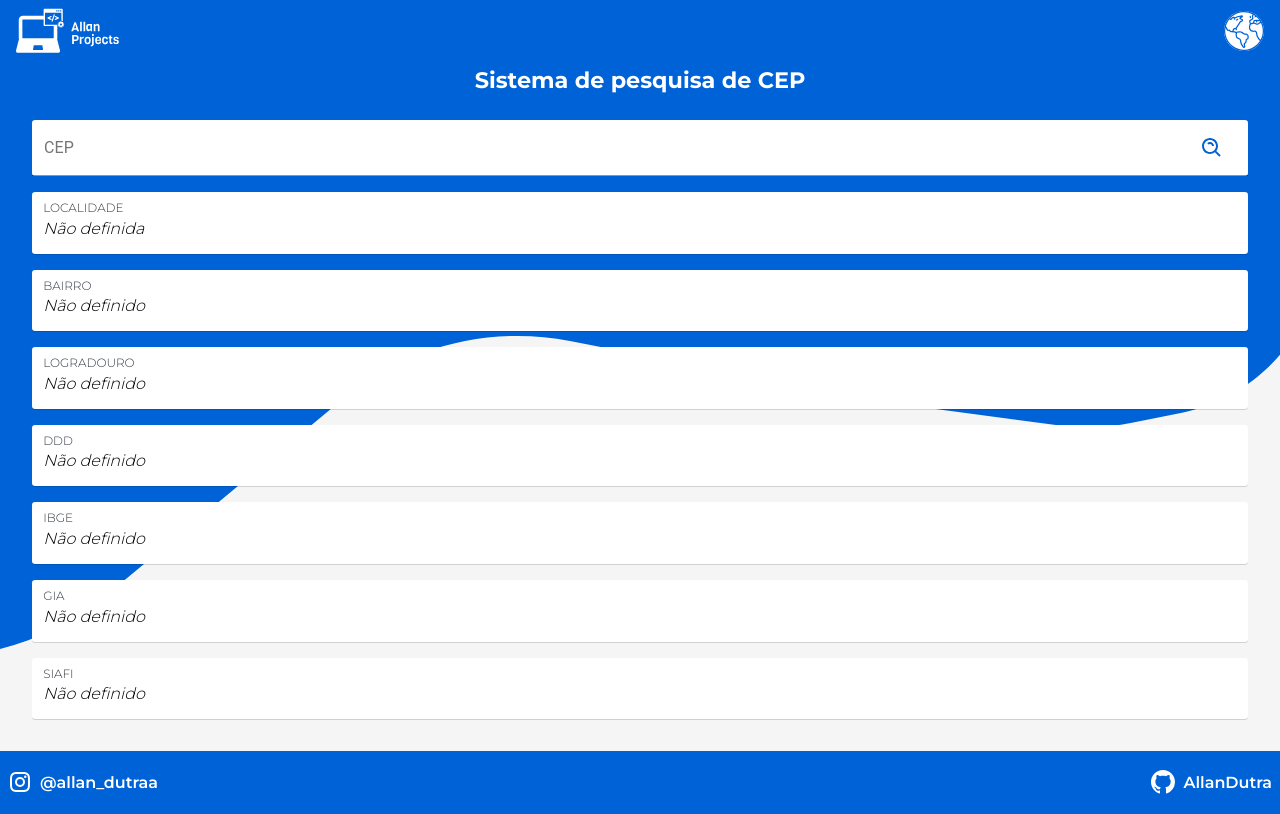
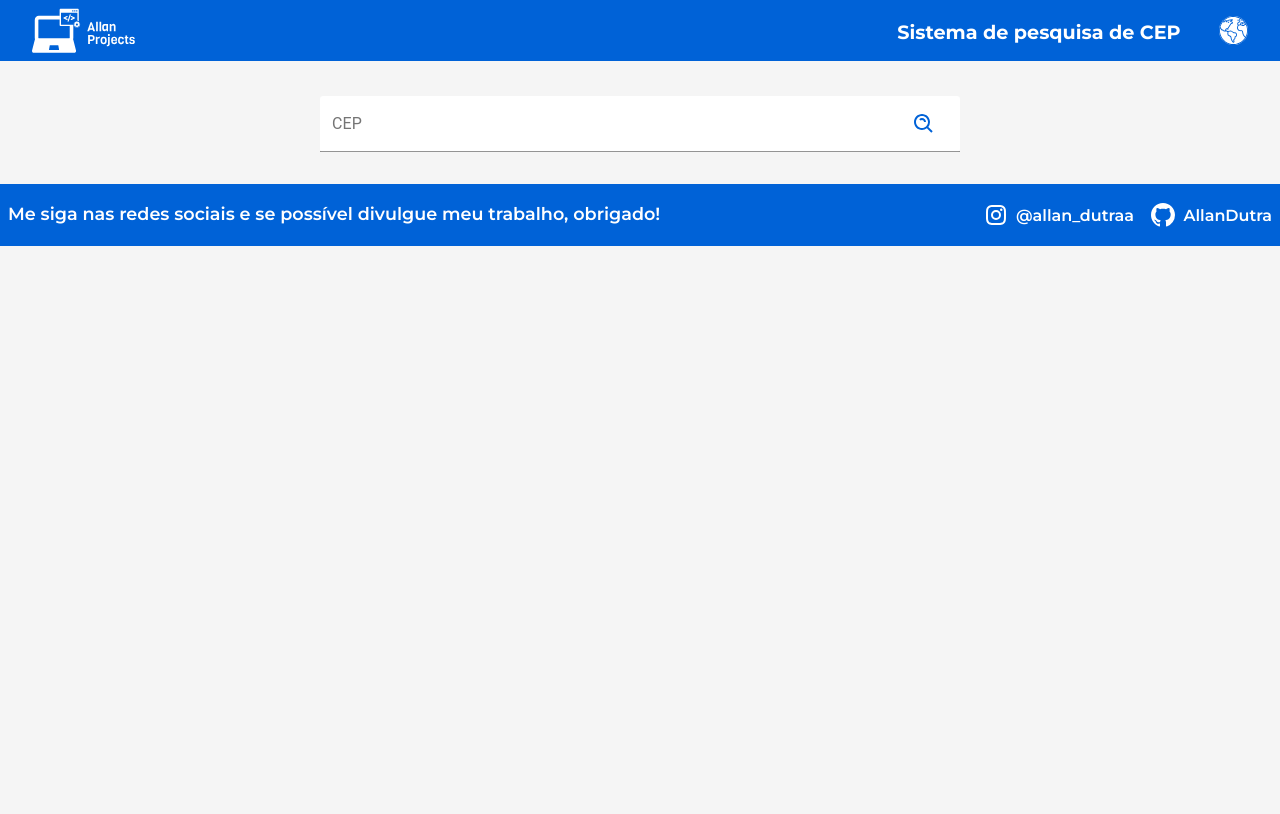
Before and after one commit to AllanDutra/CepSearch, a React (Create React App) app: page / in a window 1280 px wide. Built offline with nearby package versions, Linux system fonts and the light colour scheme.

Commit message:
Iniciar ajustes de responsividade

```diff
--- a/src/App.jsx
+++ b/src/App.jsx
@@ -82,14 +82,20 @@ function App() {
               <img src={iconEarth} alt="Planeta" className="earth"/>
             </div>
 
+            <span className='titleHeader'>
               <h1>Sistema de pesquisa de CEP</h1>
+              <img src={iconEarth} alt="Planeta" className="earth2"/>
+            </span>
 
           </div>
 
           <div className="contentPage">
 
             <div className="cardsPage">
+
+              <span className="inputCep">
                 <TextField
+                className="inputCep"
                 variant="filled"
                 style={{width:'100%', }}
                 size="medium"
@@ -107,6 +113,9 @@ function App() {
                 value={cep}
                 />
 
+              </span>
+
+              <span className="cards">
                 <Information
                 title="localidade"
                 value={objShow.localidade ? objShow.localidade + " - " + objShow.uf : <em>Não definida</em>}
@@ -141,11 +150,20 @@ function App() {
                 title="siafi"
                 value={objShow.siafi ? objShow.siafi : <em>Não definido</em>}
                 />
+              </span>
+
             </div>
 
             <div className="footPage">
+
+              <span className="msgFoot">
+                Me siga nas redes sociais e se possível divulgue meu trabalho, obrigado!
+              </span>
+
+              <div className="iconsFoot">
                 <SocialMedia icon={<RiInstagramLine size="1.5em" style={{marginRight:'0.5em'}}/>} text="@allan_dutraa" link="https://www.instagram.com/allan_dutraa/"/>
                 <SocialMedia icon={<GoMarkGithub size="1.5em" style={{marginRight:'0.5em'}}/>} text="AllanDutra" link="https://github.com/AllanDutra"/>
+              </div>
             </div>
 
           </div>
--- a/src/index.css
+++ b/src/index.css
@@ -92,9 +92,13 @@ img{
   margin-top: 2em;
   width: 100%;
   background-color: #0062D7;
+  padding: 1.2em 0.5em;
+}
+
+.iconsFoot{
+  width: 100%;
   display: flex;
   justify-content: space-between;
-  padding: 1.2em 0.5em;
 }
 
 .socialMedia{
@@ -109,3 +113,80 @@ img{
   text-decoration: none;
   font-weight: 600;
 }
+
+.msgFoot{
+  color: white;
+  font-weight: 600;
+  text-align: center;
+  font-size: 1.1em;
+  display: none;
+}
+
+.earth2{
+  display: none;
+}
+
+/* SMALL DEVICES - TABLETS */
+@media screen and (min-width:720px) {
+    .fundoAzul{
+      display: none;
+    }
+    .topPage{
+      padding-right: 2em;
+      display: flex;
+      align-items: center;
+      justify-content: space-between;
+      background-color: #0062D7;
+    }
+    .earth{
+      display: none !important;
+    }
+    .titleHeader{
+      display: flex;
+      justify-content: space-between;
+    }
+    .earth2{
+      display: block !important;
+    }
+    .topPage h1{
+      font-size: 1.2em;
+      padding-right: 2em;
+      text-align: center;
+    }
+    .iconsHeader{
+      width: auto;
+      padding: 0.5em 2em;
+    }
+}
+
+@media screen and (min-width:800px){
+  .inputCep{
+    width: 40em;
+    display: flex;
+    margin: 0;
+  }
+  .contentPage{
+    top: 6em;
+  }
+  .cardsPage{
+    display: flex;
+    justify-content: center;
+  }
+  .cards{
+    display: none;
+  }
+}
+
+@media screen and (min-width:1000px) {
+  .footPage{
+    display: flex;
+    justify-content: space-between;
+    padding: 1.2em 0.5em;
+  }
+  .iconsFoot{
+    width: 18em;
+  }
+  .msgFoot{
+      display: block;
+    }
+}
```
Lines whose indentation alone changed are shown as unchanged.
